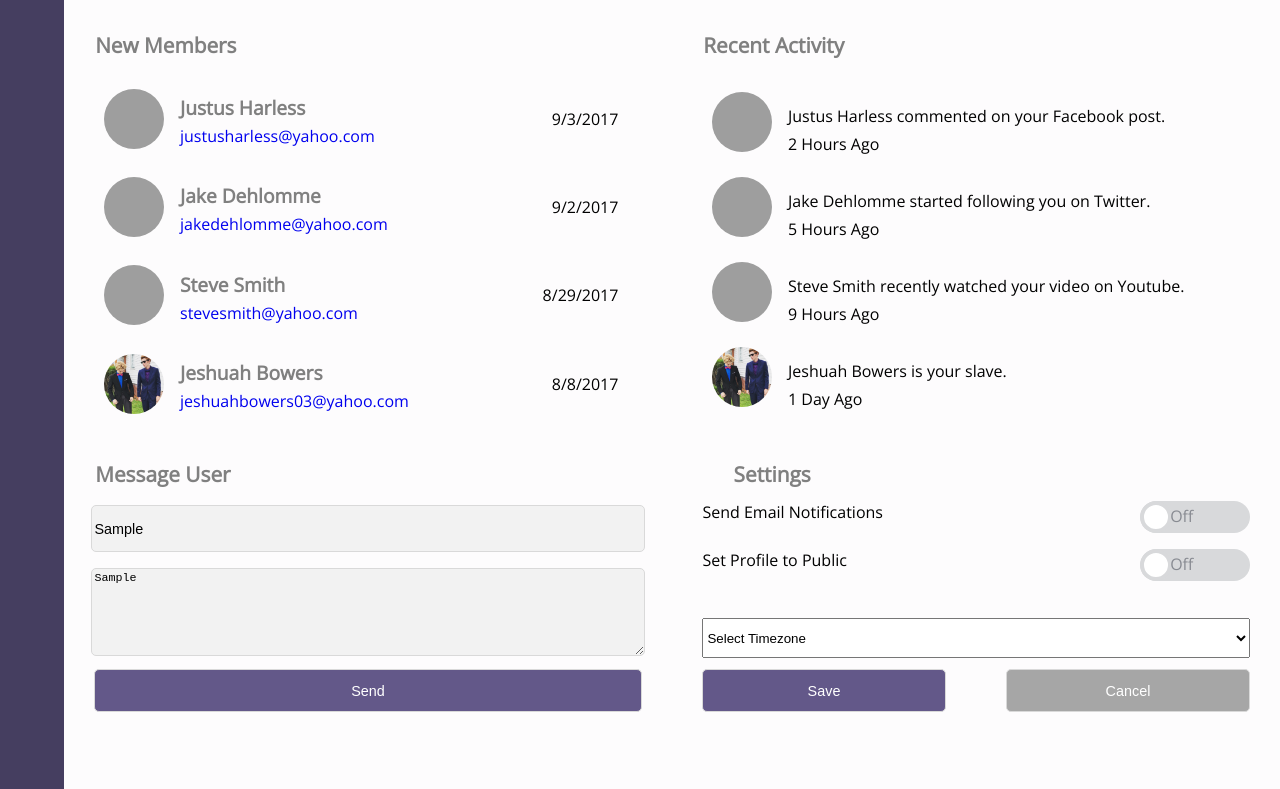
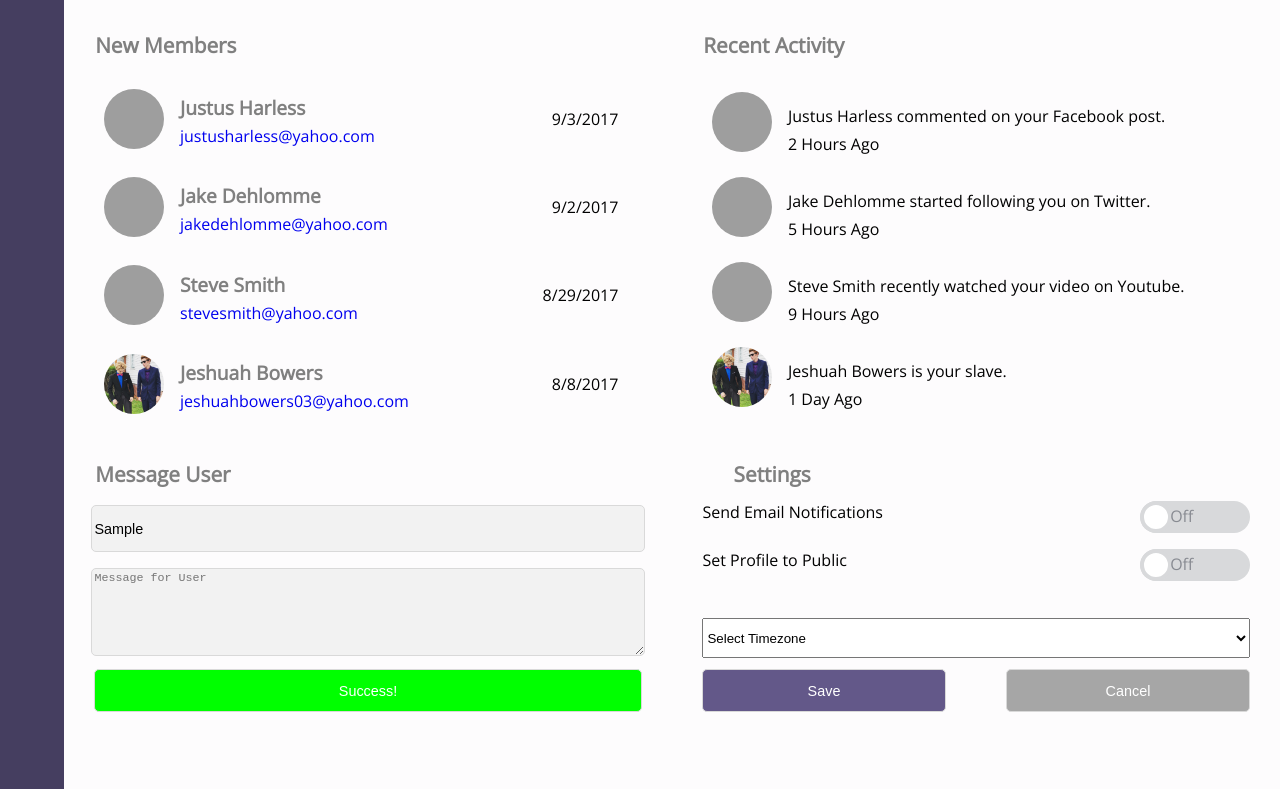
Before and after one commit to Jer1ah/WebApp-Dashboard-Project, a plain HTML site: page index.html in a window 1280 px wide. Both pictures are taken after typing "Sample", "Sample" into the empty fields and a click on the button "Send". Shown: the part 1374-2163 px from the top of the page. Drawn offline with nearby package versions, Linux system fonts and the light colour scheme; grey boxes are pictures that could not be loaded.

Commit message:
final changes

```diff
--- a/index.html
+++ b/index.html
@@ -106,7 +106,7 @@
      <h1>Message User</h1>
      <input type="text" placeholder="Search for User">
      <textarea placeholder="Message for User"></textarea>
-     <button type="submit">Send</button>
+     <button id="subme" type="submit">Send</button>
   </div> <!--Message Div-Styles-->
     <div id="settings">
 <div id="toggleDiv">
--- a/js/main.js
+++ b/js/main.js
@@ -1,5 +1,18 @@
+
+
 $("#alert img").on("click", function() {
     $("#alert").remove();
     $("#noti").remove();
     $("#bell").css("margin-right", "1em");
 });
+
+$("#subme").on("click", function() {
+    if ($("textarea").val() == "") {
+        alert("Sorry, must enter a message!");
+    } else {
+        $("#subme").html("Success!");
+        $("#subme").css("background-color", "lime");
+        $("textarea").val("");
+        $("textarea").attr("placeholder", "Message for User");
+    }
+});
```
Also changed, not shown: css/main.css (line endings or trailing spaces).
